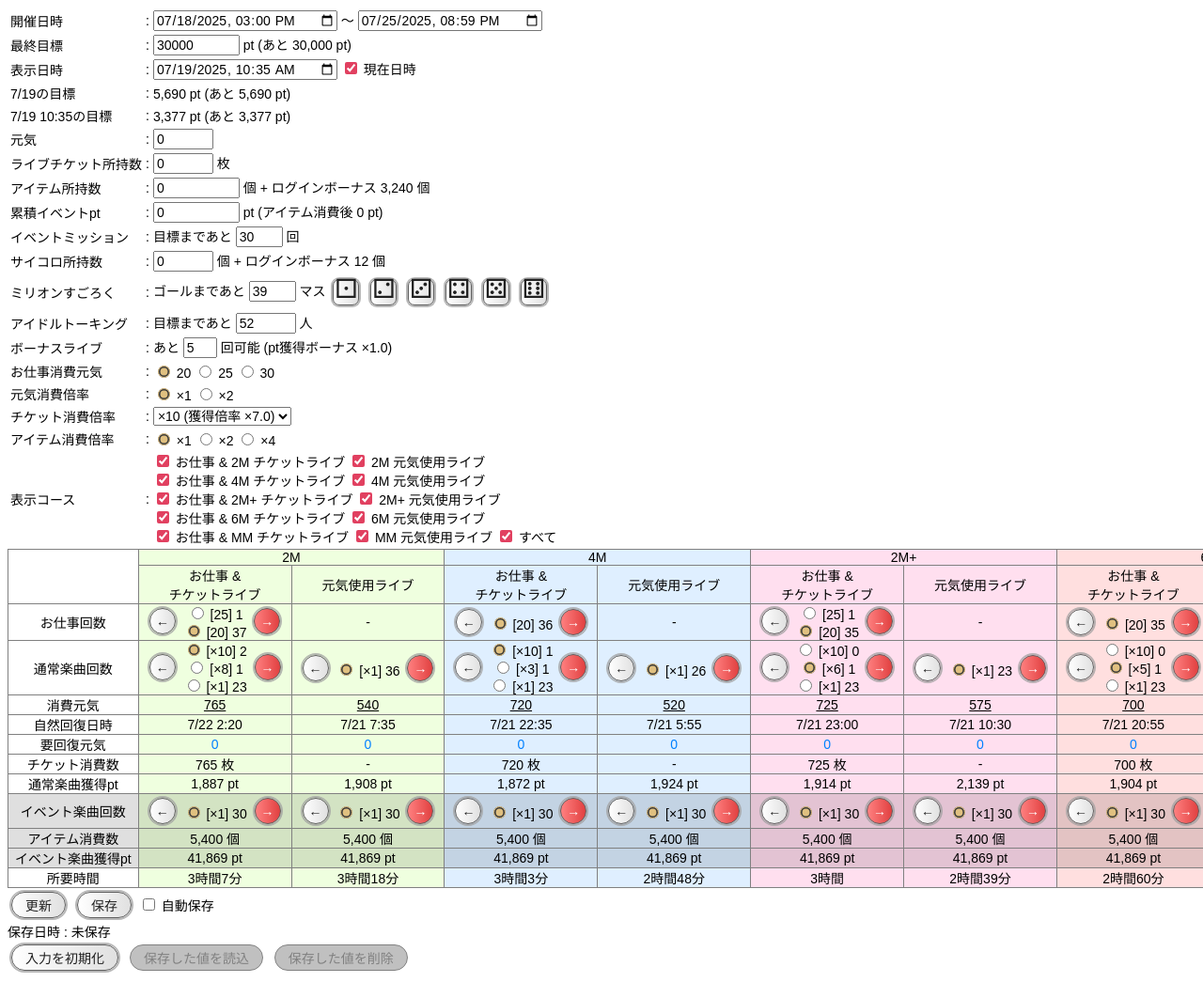
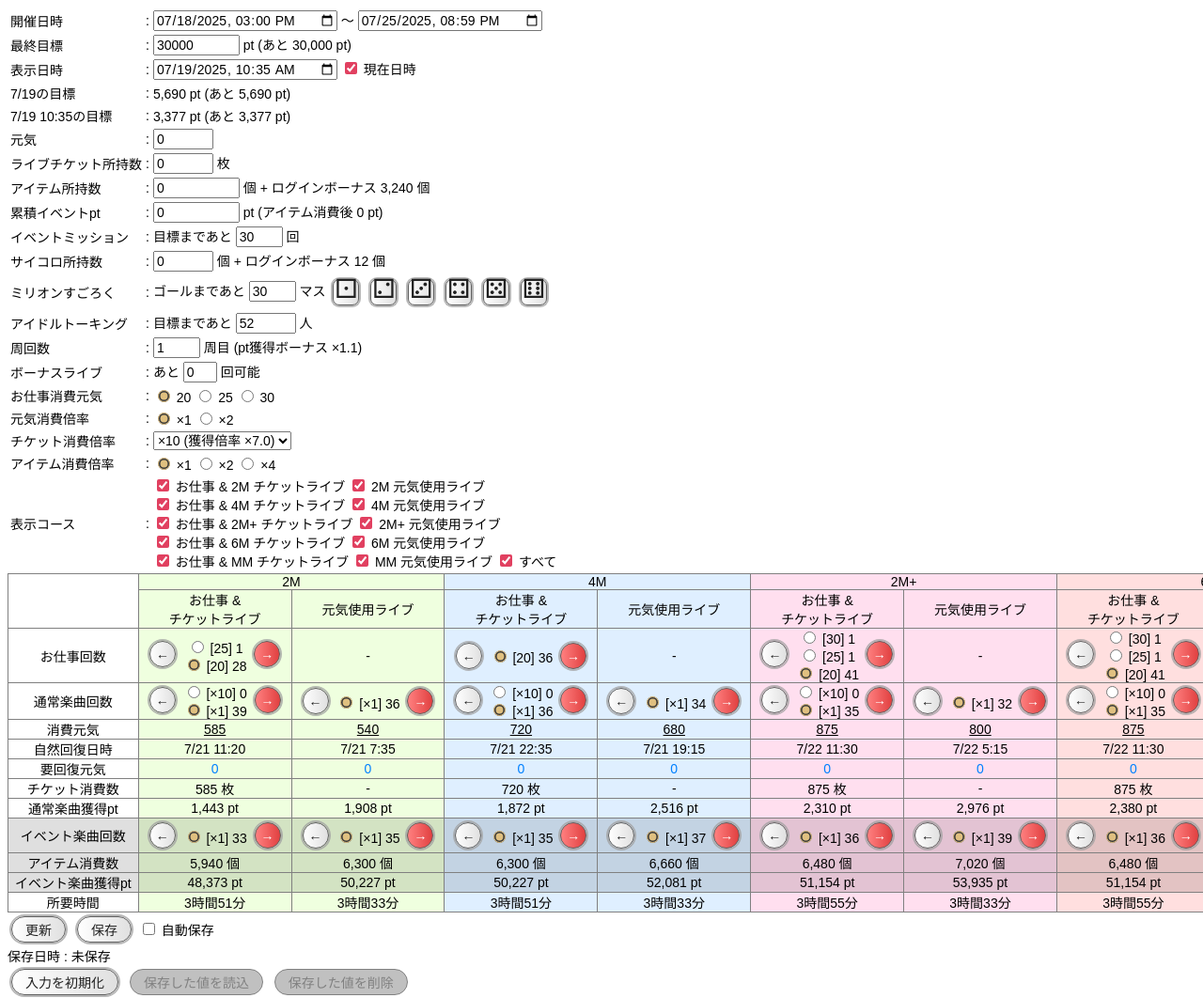
Before and after one commit to tiketike6/platinum-star-trust-calculator, a website: page index.html in a window 1280 px wide. Shown: the top 1062 px of the page at 94% size. Drawn offline with nearby package versions, Linux system fonts and the light colour scheme.

Commit message:
BATTLE OF THEATER対応

```diff
--- a/index.html
+++ b/index.html
@@ -137,6 +137,14 @@
                 </td>
             </tr>
             <tr>
+                <td>周回数</td>
+                <td>:</td>
+                <td>
+                    <input type="number" id="lap" style="width: 3em" />
+                    周目 <span id="eventBonus"> </span>
+                </td>
+            </tr>
+            <tr>
                 <td>ボーナスライブ</td>
                 <td>:</td>
                 <td>
@@ -146,7 +154,7 @@
                         id="bonusLiveRemaining"
                         style="width: 2em"
                     />
-                    回可能 <span id="eventBonus"> </span>
+                    回可能 </span>
                 </td>
             </tr>
             <tr>
--- a/src/script.js
+++ b/src/script.js
@@ -35,8 +35,21 @@
 
     // イベント楽曲の設定
     const consumedItemsPerEvent = 180;
-    const earnPointsPerEvent = 537;
+    const earnPointsPerEvent = 618;
     const earnPointsPerBonusLive = 4000;
+
+    // すごろくの設定
+    const areaSpace = 30;
+    const talkSpace = 7;
+
+    function calcEventBonus(lap) {
+        if (lap < 1) return 1;
+        if (lap < 3) return 1.1;
+        if (lap < 5) return 1.2;
+        if (lap < 7) return 1.3;
+        if (lap < 9) return 1.4;
+        return 1.5;
+    }
 
     // 入力値の取得
     function getFormValue() {
@@ -108,8 +121,9 @@
         validSafeInteger('mission');
         validSafeInteger('ownDices');
         validSafeInteger('sugorokuRemaining');
+        validSafeInteger('lap');
         validSafeInteger('bonusLiveRemaining');
-        formValue.eventBonus = (15 - formValue.bonusLiveRemaining) / 10;
+        formValue.eventBonus = calcEventBonus(formValue.lap);
 
         function validFiniteNumber(field) {
             const inputValue = $(`#${field}`).val();
@@ -281,6 +295,7 @@
         let ownItems = formValue.ownItems + formValue.loginBonus;
         let ownDices = formValue.ownDices;
         let sugorokuRemaining = formValue.sugorokuRemaining;
+        let lap = formValue.lap;
         let bonusLiveRemaining = formValue.bonusLiveRemaining;
         let eventBonus = formValue.eventBonus;
 
@@ -294,8 +309,9 @@
 
         // アイドルトーキング達成までに必要なマスを計算
         // 残りトークは残り人数の5倍
-        // エリア39マスのうちトークマスは13なので、必要マスはトークマスの平均3倍
-        const sugorokuTarget = formValue.idolRemaining * 5 * 3;
+        // 必要マスの平均はエリアマス/トークマス
+        const sugorokuTarget =
+            (formValue.idolRemaining * 5 * areaSpace) / talkSpace;
 
         // 通常楽曲回数、イベント楽曲回数を計算
         while (
@@ -308,28 +324,25 @@
             if (ownDices >= 1) {
                 // サイコロを所持している場合、ミリオンすごろく
                 ownDices--;
-                if (sugorokuRemaining < 3.5) {
-                    moveSteps += sugorokuRemaining;
-                    sugorokuRemaining -= sugorokuRemaining;
-                } else {
-                    moveSteps += 3.5;
-                    sugorokuRemaining -= 3.5; // 期待値(1～6の平均値)
-                }
+                moveSteps += 3.5;
+                sugorokuRemaining -= 3.5; // 期待値(1～6の平均値)
                 if (sugorokuRemaining <= 0) {
                     // ゴールした場合
-                    if (bonusLiveRemaining >= 1) {
-                        // ボーナスライブが残っている場合、ボーナスライブ
-                        bonusLiveRemaining--;
-                        eventTimes++;
-                        consumedItems += consumedItemsPerEvent;
-                        eventEarnedPoints +=
-                            Math.ceil(earnPointsPerEvent * eventBonus) +
-                            earnPointsPerBonusLive;
-                        ownDices += 5;
-                        eventBonus = (15 - bonusLiveRemaining) / 10;
+                    if (
+                        lap === 2 ||
+                        lap === 4 ||
+                        lap === 6 ||
+                        lap === 8 ||
+                        lap === 10
+                    ) {
+                        // 周回報酬
+                        ownItems += consumedItemsPerEvent;
+                        bonusLiveRemaining++;
                     }
+                    lap++;
+                    eventBonus = calcEventBonus(lap);
                     // スタートに戻る
-                    sugorokuRemaining = 39;
+                    sugorokuRemaining += areaSpace;
                 }
             } else if (ownItems >= consumedItemsPerEvent) {
                 // アイテムを所持している場合、イベント楽曲
@@ -338,6 +351,12 @@
                 consumedItems += consumedItemsPerEvent;
                 eventEarnedPoints += Math.ceil(earnPointsPerEvent * eventBonus);
                 ownDices += 5;
+                if (bonusLiveRemaining >= 1) {
+                    // ボーナスライブが残っている場合、ボーナスライブ
+                    bonusLiveRemaining--;
+                    eventEarnedPoints += earnPointsPerBonusLive;
+                    ownItems += consumedItemsPerEvent;
+                }
             } else {
                 // アイテムを所持していない場合、ライブ
                 liveTimes++;
@@ -1064,6 +1083,7 @@
             ownDices: $('#ownDices').val(),
             sugorokuRemaining: $('#sugorokuRemaining').val(),
             idolRemaining: $('#idolRemaining').val(),
+            lap: $('#lap').val(),
             bonusLiveRemaining: $('#bonusLiveRemaining').val(),
             workStaminaCost: $('[name="workStaminaCost"]:checked').val(),
             staminaCostMultiplier: $(
@@ -1119,6 +1139,7 @@
     $('#ownDices').change(calculate);
     $('#sugorokuRemaining').change(calculate);
     $('#idolRemaining').change(calculate);
+    $('#lap').change(calculate);
     $('#bonusLiveRemaining').change(calculate);
     $('[name="workStaminaCost"]').change(calculate);
     $('[name="staminaCostMultiplier"]').change(calculate);
@@ -1368,7 +1389,7 @@
         const formValue = getFormValue();
 
         if (formValue.sugorokuRemaining - diceSpot <= 0) {
-            $('#sugorokuRemaining').val(39);
+            $('#sugorokuRemaining').val(areaSpace);
         } else {
             $('#sugorokuRemaining').val(formValue.sugorokuRemaining - diceSpot);
         }
@@ -1398,9 +1419,10 @@
         $('#ownItems').val(0);
         $('#mission').val(30);
         $('#ownDices').val(0);
-        $('#sugorokuRemaining').val(39);
+        $('#sugorokuRemaining').val(areaSpace);
         $('#idolRemaining').val(52);
-        $('#bonusLiveRemaining').val(5);
+        $('#lap').val(1);
+        $('#bonusLiveRemaining').val(0);
         $('[name="workStaminaCost"][value="20"]').prop('checked', true);
         $('[name="staminaCostMultiplier"][value="1"]').prop('checked', true);
         $('#ticketCostMultiplier').val(10);
@@ -1455,6 +1477,7 @@
         $('#ownDices').val(savedData.ownDices);
         $('#sugorokuRemaining').val(savedData.sugorokuRemaining);
         $('#idolRemaining').val(savedData.idolRemaining);
+        $('#lap').val(savedData.lap);
         $('#bonusLiveRemaining').val(savedData.bonusLiveRemaining);
         $(
             `[name="workStaminaCost"][value="${savedData.workStaminaCost}"]`
```
